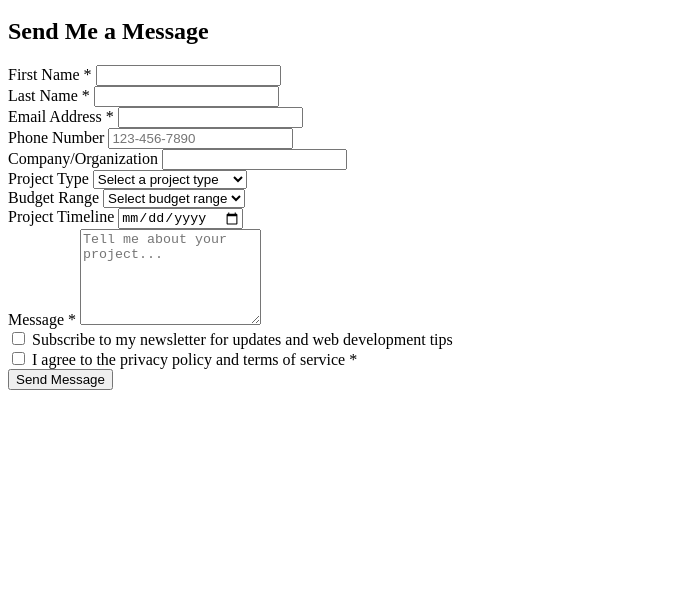
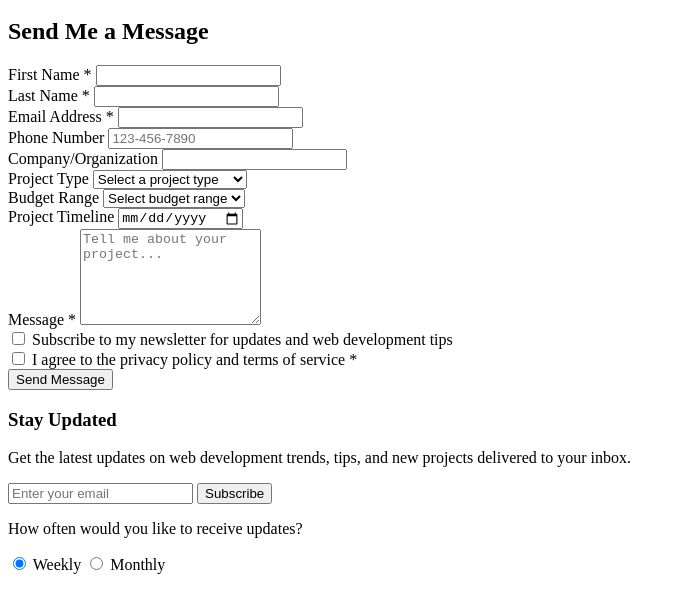
Before and after one commit to dulshanr2001/ACSD-PORTPOLIO-main, a plain HTML site: page contact.html in a window 1280 px wide. Shown: the part 141-754 px from the top of the page, without its empty margins (0-685 px from the left). Drawn offline with Linux system fonts and the light colour scheme.

Commit message:
add newsletter signup section to contact.html with email input and frequency options

```diff
--- a/contact.html
+++ b/contact.html
@@ -123,3 +123,31 @@
                         </button>
                     </form>
                 </section>
+
+                <!-- Newsletter Signup -->
+                <section class="newsletter-section">
+                    <div class="newsletter-card">
+                        <h3>Stay Updated</h3>
+                        <p>Get the latest updates on web development trends, tips, and new projects delivered to your inbox.</p>
+
+                        <form class="newsletter-form" id="newsletterForm">
+                            <div class="newsletter-input-group">
+                                <input type="email" id="newsletterEmail" name="email" placeholder="Enter your email" required>
+                                <button type="submit" class="newsletter-button">Subscribe</button>
+                            </div>
+                            <div class="newsletter-frequency">
+                                <p>How often would you like to receive updates?</p>
+                                <label class="radio-label">
+                                    <input type="radio" name="frequency" value="weekly" checked>
+                                    <span class="radio-custom"></span>
+                                    Weekly
+                                </label>
+                                <label class="radio-label">
+                                    <input type="radio" name="frequency" value="monthly">
+                                    <span class="radio-custom"></span>
+                                    Monthly
+                                </label>
+                            </div>
+                        </form>
+                    </div>
+                </section>
```
